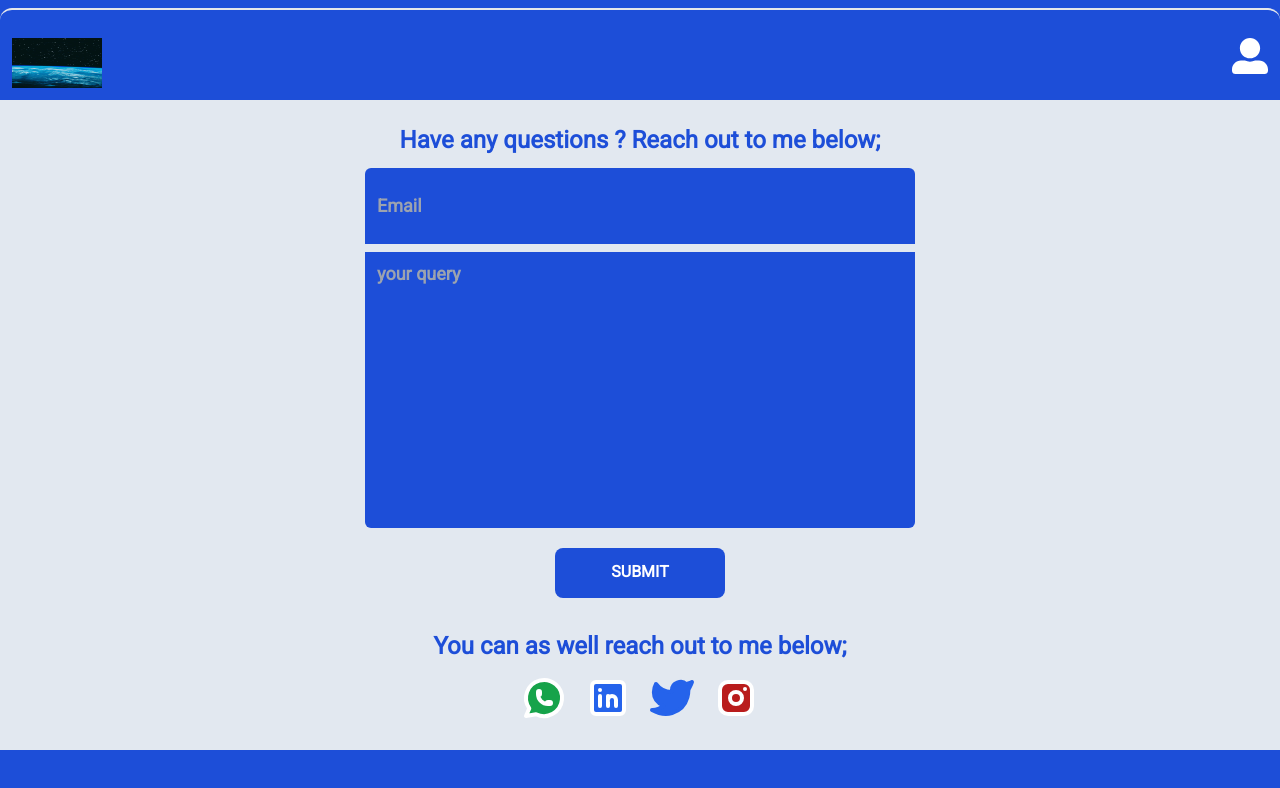
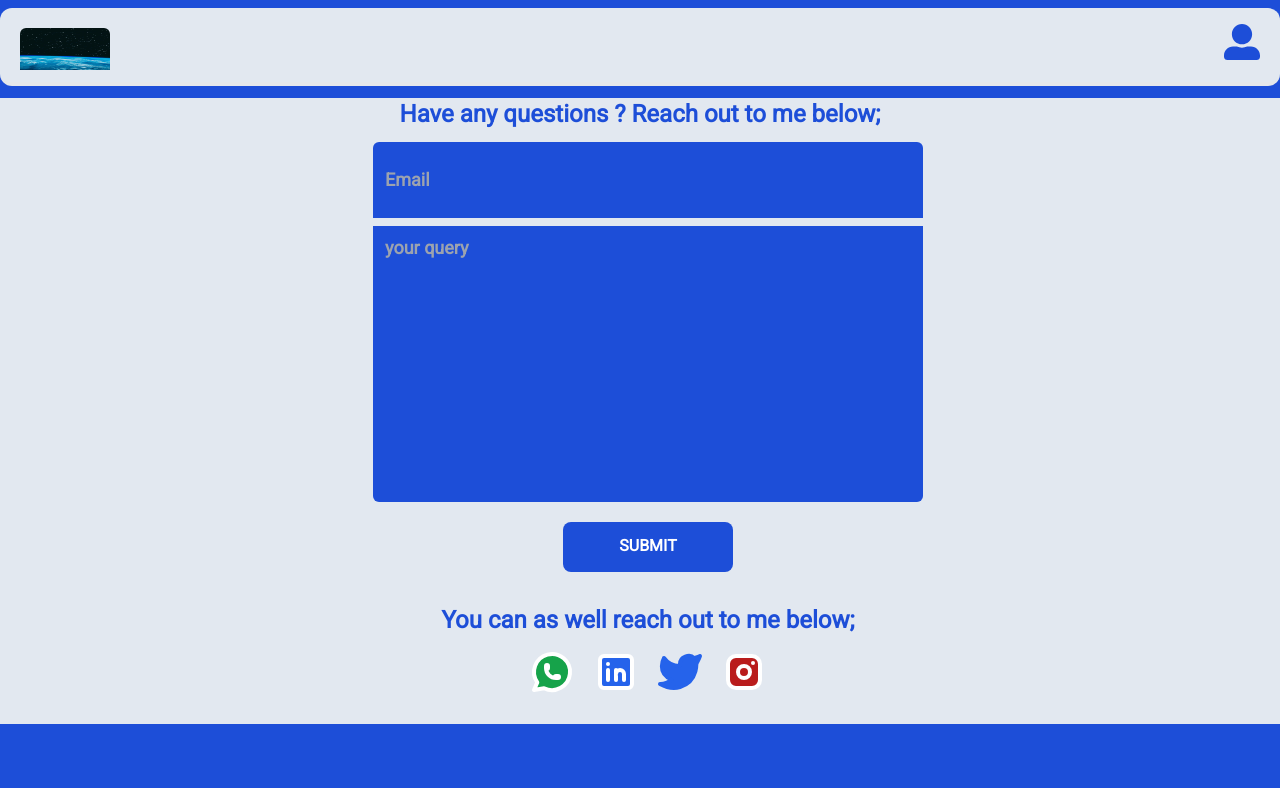
Before and after one commit to Joel0007tech/web-dev-portfolio, a React (Vite) app: page /contact in a window 1280 px wide. Shown: the top 788 px of the page. Built offline with nearby package versions, Linux system fonts and the light colour scheme.

Commit message:
update to my portfolio

```diff
--- a/src/Components/Contact.jsx
+++ b/src/Components/Contact.jsx
@@ -26,32 +26,32 @@ const Contact = () => {
   return (
     <div>
       <div
-        className="p-3 h-full w-full sm:h-full sm:w-full sm:overflow-hidden pt-7 mt-2
-        bg-blue-700 border-b-0 border-r-0 border-l-0
-         border-t-2 rounded-t-xl m-auto sm:mt-0"
+        className="px-5 py-3 h-full w-full sm:h-full sm:w-full sm:overflow-hidden mt-2 sm:mt-3
+        border-b-4 border-r-0 border-l-0
+         border-t-0 rounded-t-xl rounded-b-xl m-auto bg-slate-200"
       >
         <div className=" overflow-hidden">
           <div className="sm:flex flex justify-between">
             <img
               src={image}
-              alt=""
-              className="w-[90px] sm:w-[50px] h-[50px] sm:h-[30px]"
+              alt="img"
+              className="w-[90px] sm:w-[50px] h-[50px] sm:h-[30px] rounded-t-md rounded-b-md relative top-2"
             />
             <FaUserAlt
-              className="cursor-pointer sm:cursor-pointer text-white sm:text-white
-              sm:text-2xl text-4xl float-right font-normal hover:text-gray sm:float-right"
+               className="cursor-pointer sm:cursor-pointer text-blue-700 sm:text-blue-700
+               sm:text-2xl text-4xl font-normal relative top-1"
               onClick={() => setOpen(!open)}
             />
           </div>
         </div>
         {open && (
           <div
-            className="overflow-hidden
-          sm:border-b-2 sm:border-white sm:rounded-b-md"
+          className="overflow-hidden
+          sm:border-b-2 sm:border-white sm:rounded-b-md bg-blue-800"
           >
             <ul
-              className="flex justify-center flex-col gap-6 sm:gap-4 text-center cursor-pointer
-            pb-10"
+             className="flex justify-center flex-col gap-6 sm:gap-4 text-center cursor-pointer
+             p-4"
               style={Font} data-aos="fade-right" data-aos-delay="100" data-aos-duration="1000"
             >
               <li className="text-white font-bold text-2xl sm:text-sm sm:font-semibold hover:text-gray-500">
@@ -78,7 +78,8 @@ const Contact = () => {
           </div>
         )}
       </div>
-      <div className="bg-slate-200 w-full m-auto sm:h-full sm:w-full sm:overflow-hidden pt-6">
+      <div className="w-full sm:w-full h-full sm:h-full bg-slate-200 flex flex-col space-x-4 sm:flex
+     sm:flex-col justify-center m-auto 2xl:mb-10 sm:overflow-hidden mt-3">
         <h3
           className="text-blue-700 font-bold text-2xl text-center sm:text-xl"
           style={Font}
--- a/src/Components/Skills.jsx
+++ b/src/Components/Skills.jsx
@@ -20,32 +20,32 @@ const Skills = () => {
   return (
     <div>
       <div
-        className="p-3 h-full w-full sm:h-full sm:w-full sm:overflow-hidden pt-7 mt-2
-        bg-blue-700 border-b-0 border-r-0 border-l-0
-         border-t-2 rounded-t-xl m-auto sm:mt-0"
+        className="px-5 py-3 h-full w-full sm:h-full sm:w-full sm:overflow-hidden mt-2 sm:mt-3
+        border-b-4 border-r-0 border-l-0
+         border-t-0 rounded-t-xl rounded-b-xl m-auto bg-slate-200"
       >
         <div className=" overflow-hidden">
           <div className="sm:flex flex justify-between">
             <img
               src={image}
-              alt=""
-              className="w-[90px] sm:w-[50px] h-[50px] sm:h-[30px]"
+              alt="img"
+              className="w-[90px] sm:w-[50px] h-[50px] sm:h-[30px] rounded-t-md rounded-b-md relative top-2"
             />
             <FaUserAlt
-              className="cursor-pointer sm:cursor-pointer text-white sm:text-white
-              sm:text-2xl text-4xl float-right font-normal hover:text-gray sm:float-right"
+             className="cursor-pointer sm:cursor-pointer text-blue-700 sm:text-blue-700
+             sm:text-2xl text-4xl font-normal relative top-1"
               onClick={() => setOpen(!open)}
             />
           </div>
         </div>
         {open && (
           <div
-            className="overflow-hidden
-          sm:border-b-2 sm:border-white sm:rounded-b-md"
+          className="overflow-hidden
+          sm:border-b-2 sm:border-white sm:rounded-b-md bg-blue-800"
           >
             <ul
               className="flex justify-center flex-col gap-6 sm:gap-4 text-center cursor-pointer
-            pb-10"
+              p-4"
               style={Font} data-aos="fade-right" data-aos-delay="100" data-aos-duration="1000"
             >
               <li className="text-white font-bold text-2xl sm:text-sm sm:font-semibold hover:text-gray-500">
@@ -72,7 +72,8 @@ const Skills = () => {
           </div>
         )}
       </div>
-      <div className="bg-slate-200 w-full m-auto sm:h-full sm:w-full sm:overflow-hidden">
+      <div className="w-full sm:w-full h-full sm:h-full bg-slate-200 flex flex-col space-x-4 sm:flex
+     sm:flex-col justify-center m-auto 2xl:mb-10 sm:overflow-hidden mt-3">
         <h3
           className="text-blue-700 font-bold text-3xl pt-4 text-center sm:text-lg"
           style={Font}
```
